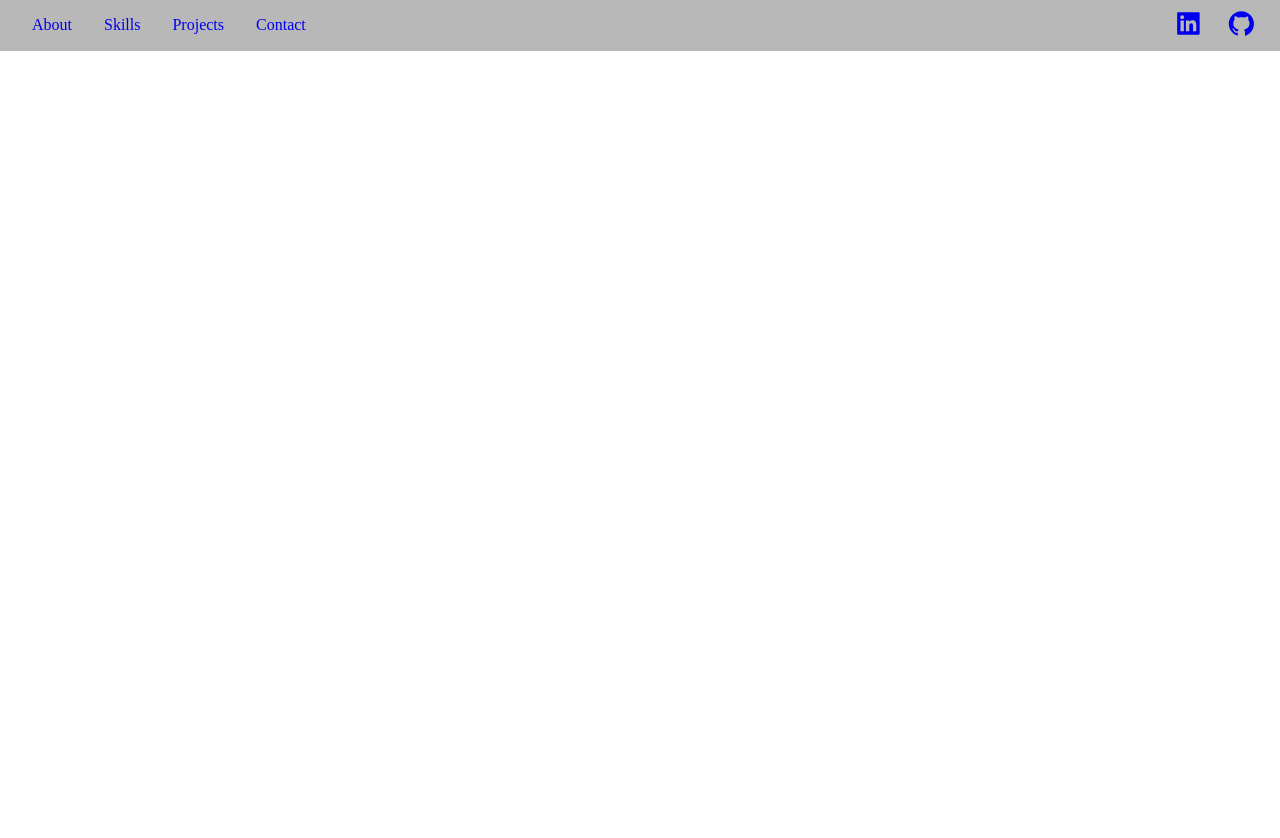
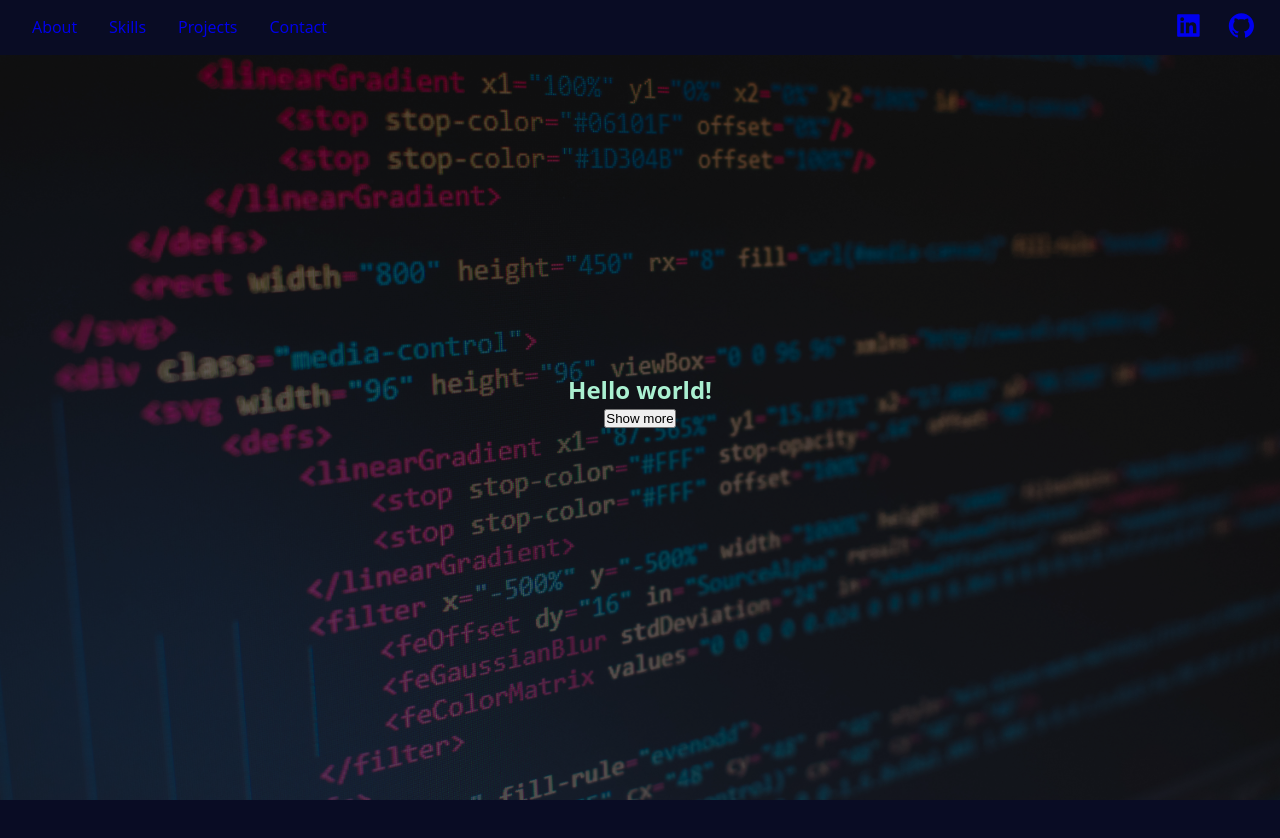
Before and after one commit to xlazure/my-portfolio2, a Next.js app: page / in a window 1280 px wide. Shown: the top 838 px of the page. Before the commit the page ends 800 px from the top, so only its background shows below. Built offline with nearby package versions, Linux system fonts and the light colour scheme.

Commit message:
import components from old project

```diff
--- a/src/Layout/PageLayout.tsx
+++ b/src/Layout/PageLayout.tsx
@@ -5,11 +5,11 @@ export default function PageLayout(props: any) {
     <main className={style.Wrapper}>
       {props.header}
       {props.firstSection}
-      {/* {props.secondSection}
-      {props.thirdSection}
-      {props.fourthSection}
-      {props.fifthSection}
-      {props.footer} */}
+      {props.secondSection}
+      {/* {props.thirdSection} */}
+      {/* {props.fourthSection} */}
+      {/* {props.fifthSection} */}
+      {/* {props.footer} */}
     </main>
   );
 }
--- a/src/components/header/header.module.scss
+++ b/src/components/header/header.module.scss
@@ -1,3 +1,5 @@
+@import "../../styles//variables";
+
 .headerContainer {
   display: flex;
   nav,
@@ -8,14 +10,14 @@
 
 .headerContainer {
   width: 100%;
-  background-color: #b8b8b8;
+  background-color: $palette-analogous-4;
   padding: 0.5em 1em;
   align-items: center;
   justify-content: space-between;
 
   position: fixed;
   left: 0;
-  z-index: 111;
+  z-index: 1111;
 
   transition: top 0.3s ease-in-out;
 
@@ -33,7 +35,8 @@
         }
         &:hover {
           cursor: pointer;
-          border-bottom: 1px solid red;
+          color: $palette-analogous-2;
+          // border-bottom: 1px solid red;
         }
       }
     }
@@ -54,7 +57,7 @@
           color: #fff;
         }
         &:hover {
-          color: #c4c4c4;
+          color: $palette-analogous-1;
         }
       }
     }
--- /dev/null
+++ b/src/modules/entrySection/entrySection.module.scss
@@ -0,0 +1,23 @@
+.container {
+  height: 100vh;
+  background-image: url("../../assets/img/code-bg.jfif");
+  // background-image: url("../../assets/img/giphy.gif");
+  background-size: 100% 100%;
+  position: relative;
+  // filter: blur(1px);
+
+  .overlay {
+    position: absolute;
+    top: 0;
+    left: 0;
+    width: 100%;
+    height: 100%;
+    background-color: #00000091;
+    display: flex;
+    justify-content: center;
+    align-items: center;
+    .introduce {
+      text-align: center;
+    }
+  }
+}
--- /dev/null
+++ b/src/modules/entrySection/index.tsx
@@ -0,0 +1,14 @@
+import style from "./entrySection.module.scss";
+
+export default function EntrySection() {
+  return (
+    <div id="entrySection" className={style.container}>
+      <div className={style.overlay}>
+        <div className={style.introduce}>
+          <h2>Hello world!</h2>
+          <button>Show more</button>
+        </div>
+      </div>
+    </div>
+  );
+}
--- /dev/null
+++ b/src/modules/skillsSection/index.tsx
@@ -0,0 +1,5 @@
+import style from "./skillsSection.module.scss";
+
+export default function SkillsSection() {
+  return <div id="skillsSection" className={style.container}></div>;
+}
--- /dev/null
+++ b/src/modules/skillsSection/skillsSection.module.scss
@@ -0,0 +1,3 @@
+.container {
+  min-height: 100vh;
+}
--- a/src/pages/index.tsx
+++ b/src/pages/index.tsx
@@ -1,5 +1,7 @@
 import Header from "@/components/header/header";
 import PageLayout from "@/Layout/PageLayout";
+import EntrySection from "@/modules/entrySection";
+import SkillsSection from "@/modules/skillsSection";
 import Head from "next/head";
 
 export default function Home() {
@@ -12,7 +14,11 @@ export default function Home() {
         <link rel="icon" href="/favicon.ico" />
         <title>My portfolio</title>
       </Head>
-      <PageLayout header={<Header />} />
+      <PageLayout
+        header={<Header />}
+        firstSection={<EntrySection />}
+        secondSection={<SkillsSection />}
+      />
     </>
   );
 }
--- /dev/null
+++ b/src/styles/_variables.scss
@@ -0,0 +1,34 @@
+$color-theme: red;
+$color-second-theme: red;
+
+$mint-pallete-1: #aaf0d1;
+$mint-pallete-2: #91d9c4;
+$mint-pallete-3: #b5f5e1;
+$mint-pallete-3: #5fc5a6;
+$mint-pallete-4: #d4f7f1;
+$mint-pallete-5: #77bfa3;
+
+//Complementary palette:
+
+$palette-complementary-1: #aaf0d1;
+$palette-complementary-2: #191334;
+$palette-complementary-3: #f0b8aa;
+$palette-complementary-4: #f0ebe8;
+$palette-complementary-5: #9c9ca1;
+
+//Analogous palette:
+
+$palette-analogous-1: #aaf0d1;
+$palette-analogous-2: #8bd5c7;
+$palette-analogous-3: #5e829f;
+// $palette-analogous-4: #191334;
+$palette-analogous-4: #090c24;
+$palette-analogous-5: #3b3e4d;
+
+//Triadic palette:
+
+$analogous-triadic-1: #aaf0d1;
+$analogous-triadic-2: #191334;
+$analogous-triadic-3: #f0d2aa;
+$analogous-triadic-4: #7386a0;
+$analogous-triadic-5: #d9f0aa;
--- a/src/styles/globals.scss
+++ b/src/styles/globals.scss
@@ -1,5 +1,5 @@
 @import url("https://fonts.googleapis.com/css2?family=Roboto+Mono:wght@100;400;700&display=swap");
-
+@import "./variables.scss";
 *,
 *::after,
 *::before {
@@ -7,3 +7,13 @@
   padding: 0;
   box-sizing: border-box;
 }
+
+html {
+  font-family: "Open Sans", sans-serif;
+  scroll-behavior: smooth;
+}
+body {
+  // background-color: #fff;
+  background-color: $palette-analogous-4;
+  color: $palette-analogous-1;
+}
```
Also changed, not shown: src/assets/img/code-bg.jfif (added).
